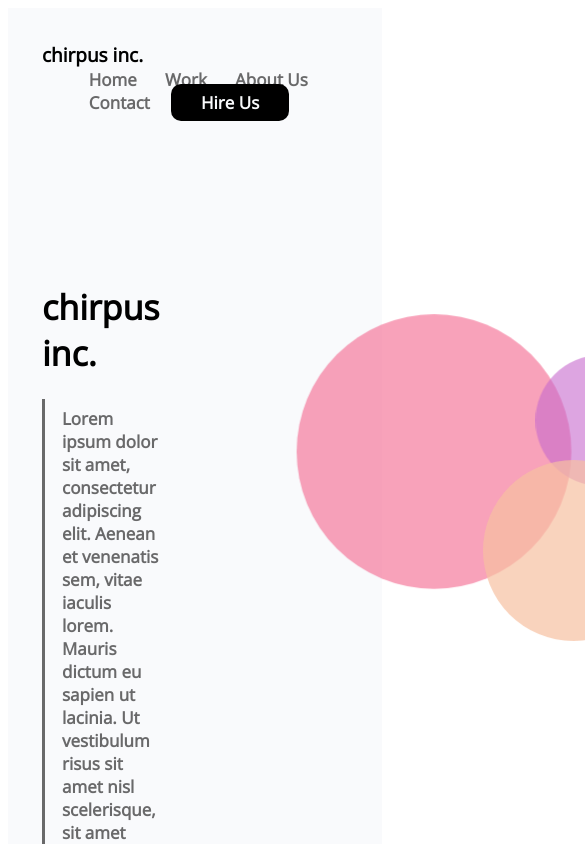
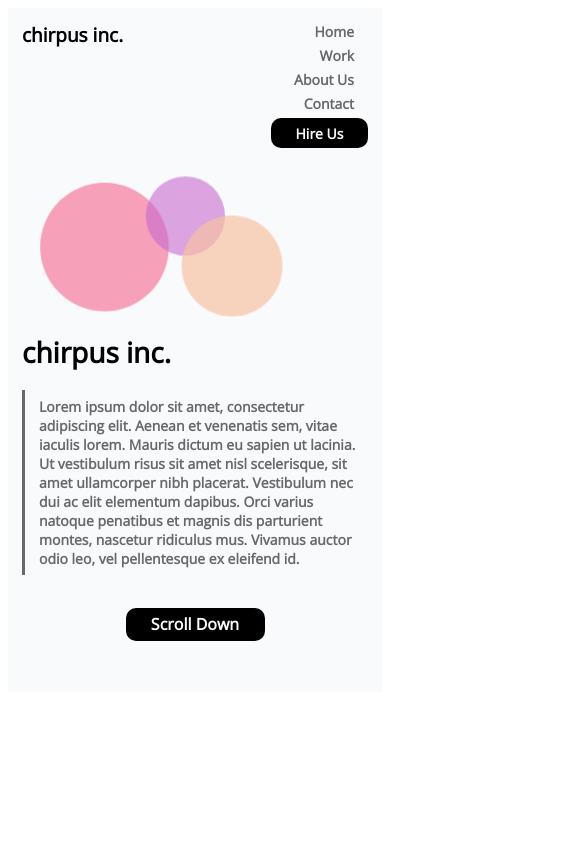
Before and after one commit to eamedema/html-css-01, a plain HTML site: page index.html in a window 390 px wide. Shown: the top 844 px of the page, 585 px wide, since content can reach past the window. Drawn offline with nearby package versions, Linux system fonts and the light colour scheme.

Commit message:
made desktop and mobile media querys

```diff
--- a/index.html
+++ b/index.html
@@ -39,6 +39,10 @@
               </div>
             </div>
           </div>
+          <div class="container-bottom">
+            <h1 class="chirpus">chirpus inc.</h1>
+            <p class="body-text">Lorem ipsum dolor sit amet, consectetur adipiscing elit. Aenean et venenatis sem, vitae iaculis lorem. Mauris dictum eu sapien ut lacinia. Ut vestibulum risus sit amet nisl scelerisque, sit amet ullamcorper nibh placerat. Vestibulum nec dui ac elit elementum dapibus. Orci varius natoque penatibus et magnis dis parturient montes, nascetur ridiculus mus. Vivamus auctor odio leo, vel pellentesque ex eleifend id.</p>
+          </div>
         </div>
         <div class="space">
           <div class="scroll">
--- a/styles.css
+++ b/styles.css
@@ -39,15 +39,23 @@ nav > * {
   color: #000;
   font-size: 19px;
   font-weight: 900;
+  background-image: linear-gradient(
+      to right,
+      rgb(242, 64, 115),
+      rgb(242, 64, 115) 50%,
+      transparent 50%);
+      background-size: 200% 100%;
+      background-position: 100%;
   transition: 1s;
+  cursor: crosshair;
 }
 
 .chirpus-menu:hover {
-  font-size: 35px;
-  animation: logo 5s linear infinite alternate;
-  padding: 5px;
-  transition: all 1s cubic-bezier(0.000, 0.000, 0.230, 1);
-
+  font-size: 30px;
+  color: white;
+  transition: 1s;
+  background-position: 0%;
+  padding: .5em 1em .5em 1em;
 }
 
 .menu:hover a {
@@ -59,6 +67,7 @@ nav > * {
 .menu a {
   text-align: text-top;
   transition: 1s;
+  cursor: crosshair;
 }
 
 .menu, .hire-us {
@@ -72,6 +81,7 @@ nav > * {
   border-radius: 10px;
   padding: .4em 1.75em .4em 1.75em;
   transition: 1s;
+  cursor: help;
 }
 
 .hire-us:hover{
@@ -83,6 +93,7 @@ nav > * {
 
 .hire-us > a {
   color: #f9fafc;
+  cursor: help;
 }
 
 .upper-body {
@@ -106,8 +117,7 @@ nav > * {
 
 .container-left:hover {
   flex: 3;
-  font-size: 19px;
-  transition: all 1s cubic-bezier(0.000, 0.000, 0.230, 1);
+  transition: 1s;
   background-position: 0%;
   padding-left: 30px;
   padding-right: 30px;
@@ -116,18 +126,27 @@ nav > * {
 
 .container-left:hover > p {
     border-color: rgba(247, 193, 162, 0.8);
+    font-size: 19px;
     border-width: 5px;
-    transition: 1s;
+    color: #000;
+    transition: all 1s;
 }
 
 .container-left:hover > h1 {
   color: rgb(242, 64, 115);
-  transition: 1s;
+  transition: all 1s;
 }
 
 p, h1 {
   transition: 1s;
 }
+
+/*for desktop first response. want to display this block below floating circles*/
+
+.container-bottom {
+  display: none;
+}
+
 
 /*Trying to add more animation to hover state of left container
 
@@ -170,14 +189,13 @@ p, h1 {
 }
 
 
-/* */
+/*CIRCLES ON THE RIGHT*/
 .container-right {
   flex: 1;
   padding-left: 50px;
+  height: 23em;
   transition: 1s;
 }
-
-/*CIRCLES ON THE RIGHT*/
 
 /*pink cirle*/
 .circle-pink {
@@ -254,6 +272,7 @@ p, h1 {
   text-align: center;
   transition: 1s;
   animation: scroll-down-move 5s linear infinite alternate;
+  cursor: s-resize;
 }
 
 .scroll:hover {
@@ -266,12 +285,12 @@ p, h1 {
 .scroll > a {
   color: #f9fafc;
   font-size: 16px;
-
+  cursor: s-resize;
 }
 
 .space {
-  padding-top: 140px;
-  padding-bottom: 40px;
+  padding-top: 1em;
+  padding-bottom: 3em;
 }
 
 
@@ -393,81 +412,133 @@ p, h1 {
   }
 }
 
-/*on hover left content block*/
-@keyframes clockwise {
-  0% {
-    top: -5px;
-    left: 0;
+
+
+/*Desktop First*/
+
+/*Tablet Response*/
+
+@media (max-width: 767px) {
+
+  .upper-body {
+    padding-top: 0;
+    width: 100%;
   }
-  12% {
-    top: -2px;
-    left: 2px;
+
+  .container-left {
+    display: none;
   }
-  25% {
-    top: 0;
-    left: 5px;
+
+  .container-right {
+    display: block;
   }
-  37% {
-    top: 2px;
-    left: 2px;
+
+  .container-bottom {
+    padding-top: 15em;
+    display: block;
   }
-  50% {
-    top: 5px;
-    left: 0;
+
+  /* circles moved*/
+
+  .circle-tan {
+    width: 10em;
+    height: 10em;
+    background-color: rgba(247, 193, 162, 0.7);
+    border-radius: 50%;
+    margin-left: 15.7em;
+    margin-top: 6em;
   }
-  62% {
-    top: 2px;
-    left: -2px;
+
+  .circle-purple{
+    width: 8em;
+    height: 8em;
+    background-color: rgba(207, 130, 213, 0.6);
+    border-radius: 50%;
+    margin-left: 13em;
+    margin-top: 1em;
   }
-  75% {
-    top: 0;
-    left: -5px;
+
+  .circle-pink {
+    width: 14em;
+    height: 14em;
+    background-color: rgba(247, 136, 167, 0.6);
+    border-radius: 50%;
+    margin-left: 2.5em;
+    margin-top: 1.2em;
   }
-  87% {
-    top: -2px;
-    left: -2px;
-  }
-  100% {
-    top: -5px;
-    left: 0;
-  }
+
+
 }
 
-@keyframes counterclockwise {
-  0% {
-    top: -5px;
-    right: 0;
+/*mobile Responsive*/
+
+
+@media (max-width: 480px) {
+
+  *{
+    font-size: 14px;
   }
-  12% {
-    top: -2px;
-    right: 2px;
+
+  .main-back {
+    padding: 1em;
   }
-  25% {
-    top: 0;
-    right: 5px;
+
+  .menu, .hire-us {
+    display: block;
+    text-align: right;
+    padding-bottom: 5px;
   }
-  37% {
-    top: 2px;
-    right: 2px;
+
+  .upper-body {
+    padding-top: 6em;
+    width: 100%;
   }
-  50% {
-    top: 5px;
-    right: 0;
+
+  .container-left {
+    display: none;
   }
-  62% {
-    top: 2px;
-    right: -2px;
+
+  .container-right {
+    display: block;
+    padding-left: 0;
   }
-  75% {
-    top: 0;
-    right: -5px;
+
+  .container-bottom {
+    padding-top: 11em;
+    padding-left: 0;
+    margin-right: 0;
+    display: block;
   }
-  87% {
-    top: -2px;
-    right: -2px;
+
+  /* circles moved*/
+
+  .circle-tan {
+    width: 8em;
+    height: 8em;
+    background-color: rgba(247, 193, 162, 0.7);
+    border-radius: 50%;
+    margin-left: 11em;
+    margin-top: 4.3em;
   }
-  100% {
-    top: -5px;
-    right: 0;
+
+  .circle-purple{
+    width: 6em;
+    height: 6em;
+    background-color: rgba(207, 130, 213, 0.6);
+    border-radius: 50%;
+    margin-left: 8em;
+    margin-top: 1em;
   }
+
+  .circle-pink {
+    width: 10em;
+    height: 10em;
+    background-color: rgba(247, 136, 167, 0.6);
+    border-radius: 50%;
+    margin-left: 0em;
+    margin-top: 1.2em;
+  }
+
+
+
 }
```
